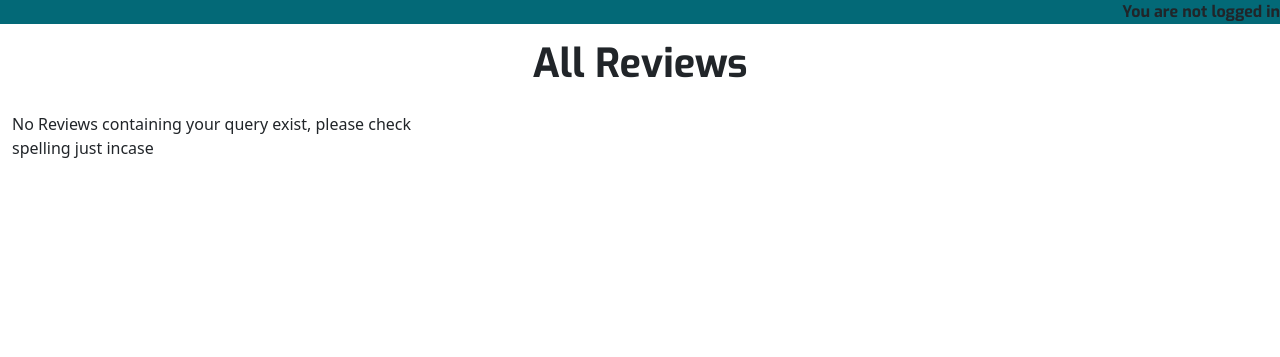
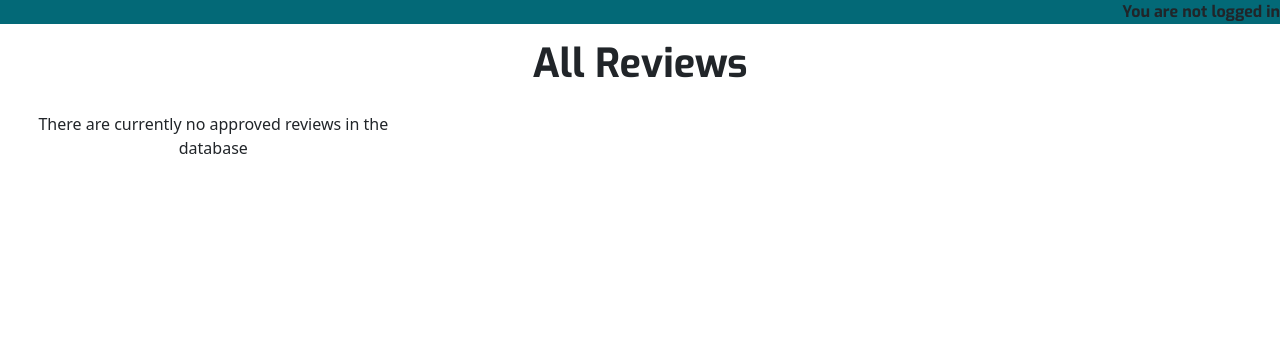
Before and after one commit to Quaim/Capstone_Django_Project, a Django app: page /all-reviews/ in a window 1280 px wide. Shown: the part 128-485 px from the top of the page. Run offline with Django 4.2, Linux system fonts and the light colour scheme; data that the repository does not hold is empty; some libraries are stand-ins or nearby versions.

Commit message:
Fix text for relevant review pages when there are no reviews of that category in the database

```diff
--- a/reviews/templates/reviews/all_reviews.html
+++ b/reviews/templates/reviews/all_reviews.html
@@ -64,7 +64,7 @@
                 </div>
 
                 {% empty %}
-                <div class="col">No Reviews containing your query exist, please check spelling just incase</div>
+                <div class="col text-center">There are currently no approved reviews in the database</div>
                 {% endfor %}
 
             </div>
--- a/reviews/templates/reviews/approved_reviews.html
+++ b/reviews/templates/reviews/approved_reviews.html
@@ -63,7 +63,7 @@
                 </div>
 
                 {% empty %}
-                <div class="col">No Reviews containing your query exist, please check spelling just incase</div>
+                <div class="col text-center">You currently have no approved reviews in the database</div>
                 {% endfor %}
 
             </div>
--- a/reviews/templates/reviews/pending_reviews.html
+++ b/reviews/templates/reviews/pending_reviews.html
@@ -96,7 +96,7 @@
                     </div>
                 </div>
                 {% empty %}
-                <div class="col">No Reviews containing your query exist, please check spelling just incase</div>
+                <div class="col text-center">There are currently no pending reviews in the database</div>
                 {% endfor %}
             </div>
         </div>
--- a/reviews/templates/reviews/unapproved_reviews.html
+++ b/reviews/templates/reviews/unapproved_reviews.html
@@ -63,7 +63,7 @@
                 </div>
 
                 {% empty %}
-                <div class="col">No Reviews containing your query exist, please check spelling just incase</div>
+                <div class="col text-center">You currently have no unapproved reviews in the database</div>
                 {% endfor %}
 
             </div>
```
